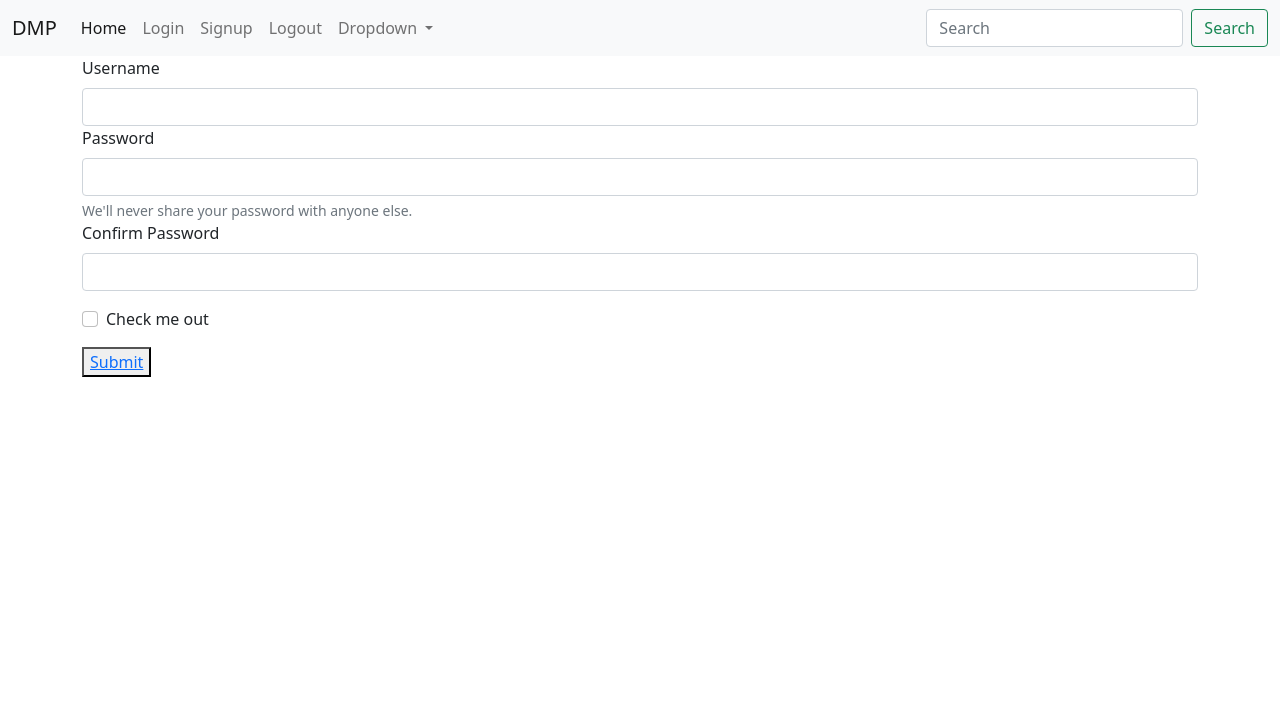
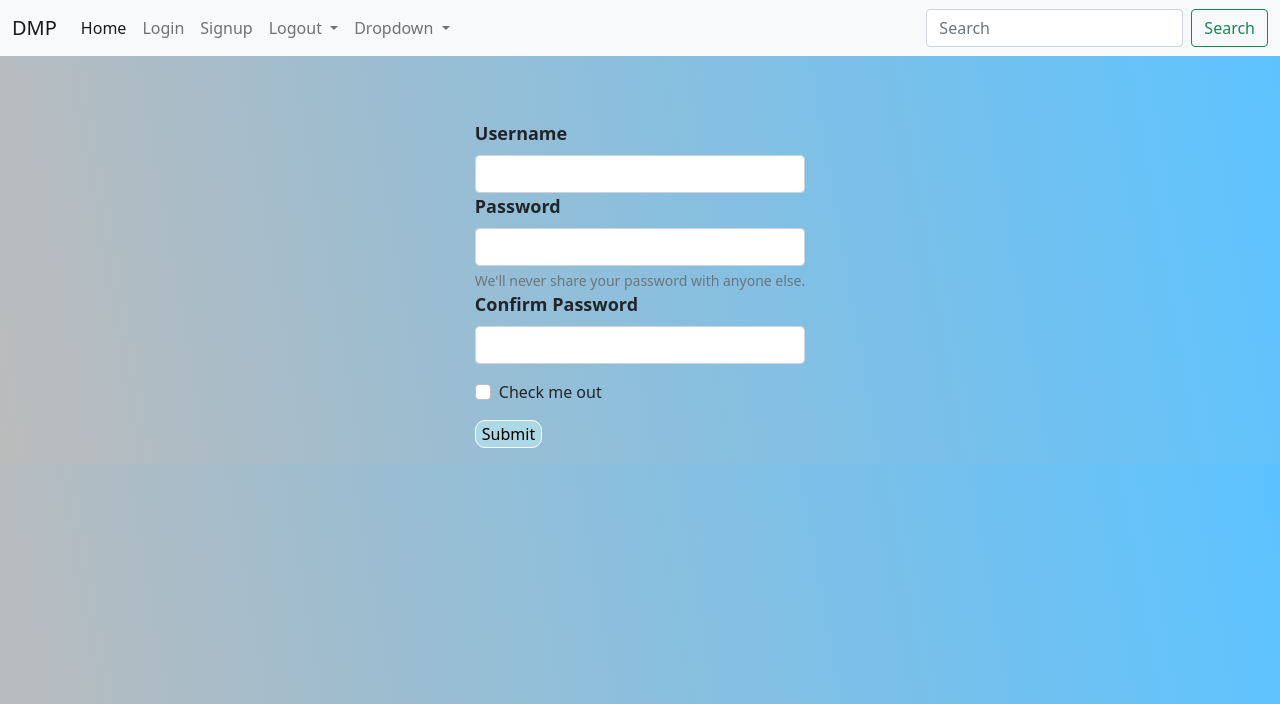
Before and after one commit to AniketnShukla/PrivateSecurities, a PHP site: page /signup.php in a window 1280 px wide. Shown: the top 704 px of the page. Run offline with PHP 8.4, Linux system fonts and the light colour scheme.

Commit message:
Add files via upload
Added User Authentication.

```diff
--- /dev/null
+++ b/logout.php
@@ -0,0 +1,6 @@
+<?php
+    session_start();
+    session_destroy();
+
+    header('location:login.php');
+?>
--- a/partials/_nav.php
+++ b/partials/_nav.php
@@ -15,8 +15,13 @@
         <li class="nav-item">
           <a class="nav-link" href="/dmp/signup.php">Signup</a>
         </li>
-        <li class="nav-item">
-          <a class="nav-link" href="/dmp/logout.php">Logout</a>
+        <li class="nav-item dropdown">
+          <a class="nav-link dropdown-toggle" role="button" id="navbarDropdown" data-bs-toggle="dropdown" aria-expanded="false" >
+            Logout
+          </a>
+          <ul class="dropdown-menu" aria-labelledby="navbarDropdown">
+            <li><a class="dropdown-item" href="/dmp/logout.php">Confirm Logout</a></li>
+          </ul>
         </li>
         <li class="nav-item dropdown">
           <a class="nav-link dropdown-toggle" href="#" id="navbarDropdown" role="button" data-bs-toggle="dropdown" aria-expanded="false">
--- /dev/null
+++ b/signup.css
@@ -0,0 +1,29 @@
+body{
+    background-image: linear-gradient(80deg, rgb(187, 187, 187), rgb(92, 195, 255));
+}
+
+.container{
+    display: flex;
+    align-items: center;
+    justify-content: center;
+    margin-top: 5%;
+}
+
+.form-label{
+    font-size: large;
+    font-weight: bolder;
+}
+
+.bt{
+    background-color: lightblue;
+    border: 1px solid white;
+    border-radius: 10px;
+}
+.bt a{
+    text-decoration: none;
+}
+
+#leadtodbms a{
+
+ text-decoration: none;
+}
--- a/signup.php
+++ b/signup.php
@@ -1,3 +1,39 @@
+<?php
+$same = true;
+
+if(isset($_POST['uname']) && isset($_POST['password'])){
+  $con = mysqli_connect('localhost', 'root','manager', 'secdev', 3307 );
+
+  if(!$con){
+    die("connection to this database failed due to" .mysqli_connect_error());
+  }
+
+  $name = $_POST['uname'];
+  $pass = $_POST['password'];
+  $cpass = $_POST['cpassword'];
+
+  if($pass == $cpass){
+    $s = "select * from signup where name = '$name'";
+
+    $result = mysqli_query($con, $s);
+
+    $num = mysqli_num_rows($result);
+
+    if($num == 1){
+      echo "Username already taken";
+    }
+    else{
+      $reg = "insert into signup(Name, Password) values ('$name' , '$pass')";
+      mysqli_query($con, $reg);
+      echo "Registration Successful";
+      header('location:login.php');
+    }
+    }
+  else{
+    $same = false;
+  }
+}
+?>
 <!doctype html>
 <html lang="en">
   <head>
@@ -13,27 +49,31 @@
   <body>
 <?php require 'partials/_nav.php' ?>
 <div class="container" >
-<form action="/dmp/signip.php" method="post">
+<form action="/dmp/signup.php" method="post">
 
   <div class="mb-3">
-    <label for="exampleInputEmail1" class="form-label">Username
+    <label class="form-label">Username
     </label>
-    <input type="text" class="form-control" id="exampleInputEmail1" aria-describedby="emailHelp">
+    <input name='uname' type="text" class="form-control" id="exampleInputEmail1" aria-describedby="emailHelp" required>
 
   <div class="mb-3">
-    <label for="exampleInputPassword1" class="form-label">Password</label>
-    <input type="password" class="form-control" id="exampleInputPassword1">
+    <label class="form-label">Password</label>
+    <input name='password' type="password" class="form-control" id="exampleInputPassword1" required>
     <div id="emailHelp" class="form-text">We'll never share your password with anyone else.</div>
 
-    <label for="cPassword1" class="form-label">Confirm Password</label>
-    <input type="password" class="form-control" id="exampleInputPassword1">
-
+    <label for="cpassword" class="form-label">Confirm Password</label>
+    <input name='cpassword' type="password" class="form-control" id="exampleInputPassword1">
+    <?php
+    if($same == false){
+      echo "<p>Passwords do not match.</p>";
+    }
+    ?>
   </div>
   <div class="mb-3 form-check">
     <input type="checkbox" class="form-check-input" id="exampleCheck1">
     <label class="form-check-label" for="exampleCheck1">Check me out</label>
   </div>
-  <button type="submit" class="bt"><a id="leadtodbms" href="./index.php">Submit</a></button>
+  <button type="submit" class="bt">Submit</button>
 </form>
 </div>
     <!-- Optional JavaScript; choose one of the two! -->
--- /dev/null
+++ b/welcome.css
@@ -0,0 +1,6 @@
+body{
+  background-image: url('./partials/bg.jpg');
+  background-size: covers;
+background-position: center;
+
+}
```
Also changed, not shown: login.php (+44 -4 lines), style.css (+7 -3 lines), welcome.php (+15 -16 lines).
